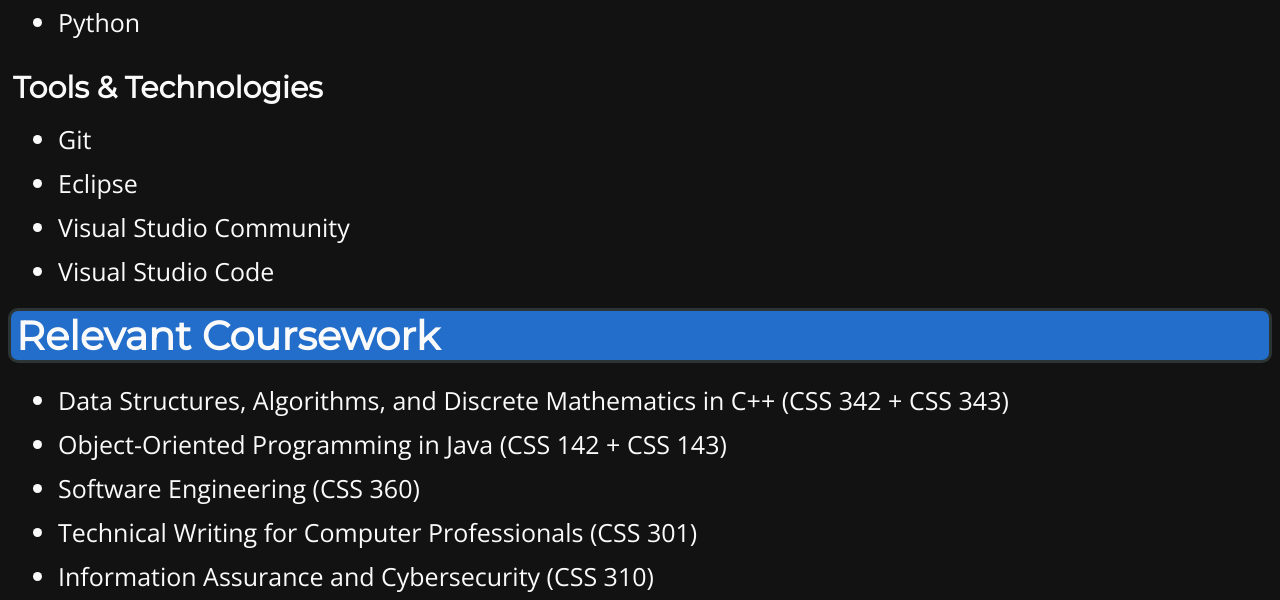
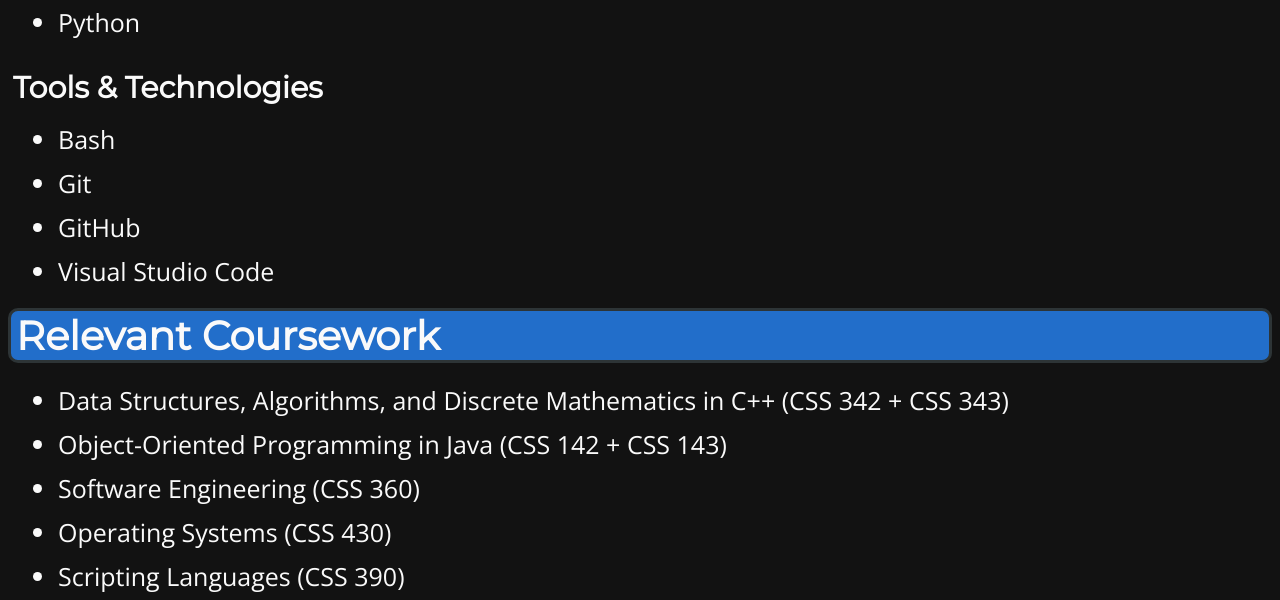
Before and after one commit to kosamson/kosamson.github.io, a plain HTML site: page index.html in a window 1280 px wide. Shown: the part 900-1500 px from the top of the page. Drawn offline with nearby package versions, Linux system fonts and the light colour scheme.

Commit message:
update coursework and skills

```diff
--- a/index.html
+++ b/index.html
@@ -163,9 +163,9 @@
 
                     <h3>Tools & Technologies</h3>
                     <ul>
+                        <li>Bash</li>
                         <li>Git</li>
-                        <li>Eclipse</li>
-                        <li>Visual Studio Community</li>
+                        <li>GitHub</li>
                         <li>Visual Studio Code</li>
                     </ul>
                 </label>
@@ -176,7 +176,8 @@
                         <li>Data Structures, Algorithms, and Discrete Mathematics in C++ (CSS 342 + CSS 343)</li>
                         <li>Object-Oriented Programming in Java (CSS 142 + CSS 143)</li>
                         <li>Software Engineering (CSS 360)</li>
-                        <li>Technical Writing for Computer Professionals (CSS 301)</li>
+                        <li>Operating Systems (CSS 430)</li>
+                        <li>Scripting Languages (CSS 390)</li>
                         <li>Information Assurance and Cybersecurity (CSS 310)</li>
                     </ul>
                 </label>
```
